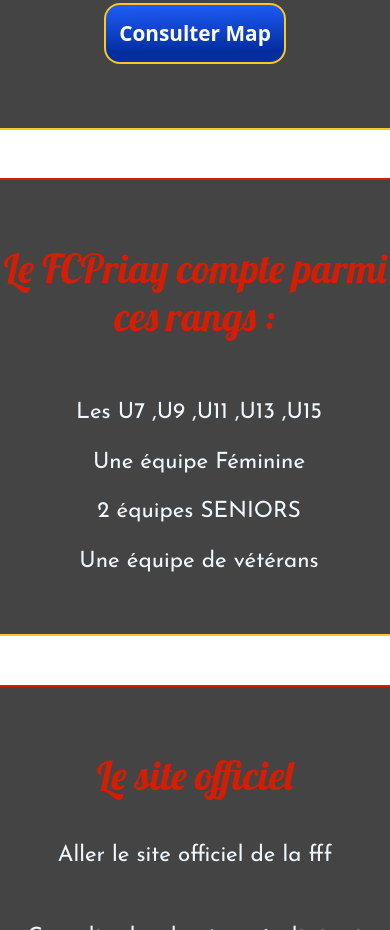
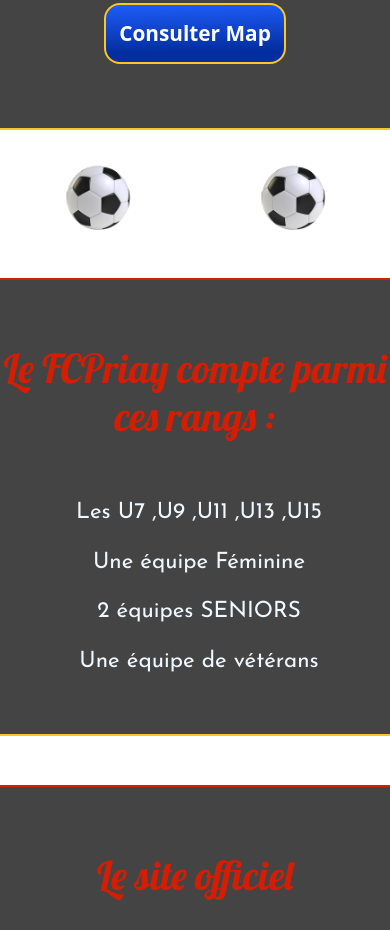
Before and after one commit to Toty-01/priay, a plain HTML site: page index.html in a window 390 px wide. Shown: the part 1790-2720 px from the top of the page. Drawn offline with nearby package versions, Linux system fonts and the light colour scheme; a web font is replaced by a local one.

Commit message:
gsap , balls

```diff
--- a/index.html
+++ b/index.html
@@ -84,12 +84,14 @@
     </div>
 
     <h2
-    class="aos-item text-center"
-    data-aos="fade-up"
-    data-aos-offset="0"
-    data-aos-delay="50"
-    data-aos-duration="3000"
-    data-aos-easing="ease-in-out">Bienvenue sur <span>notre site</span></h2>
+      class="aos-item text-center"
+      data-aos="fade-up"
+      data-aos-offset="0"
+      data-aos-delay="50"
+      data-aos-duration="3000"
+      data-aos-easing="ease-in-out">Bienvenue sur <span>notre site</span>
+    </h2>
+
   </div>
 
   <section>
@@ -124,6 +126,17 @@
       <a href="#map">Consulter Map</a>
     </div>
   </section>
+
+  <div class="balls">
+
+    <div class="gsap-left">
+      <img id="ballgsapLeft" class="ball" src="./pic/ball-img.png" alt="">
+    </div>
+    <div class="gsap">
+      <img id="ballgsap" class="ball" src="./pic/ball-img.png" alt="">
+    </div>
+
+  </div>
 
   <section>
     <div class="main-content text-center mt-5
@@ -315,6 +328,8 @@
 
   </footer>
 
+  <script src="https://cdnjs.cloudflare.com/ajax/libs/gsap/3.11.3/gsap.min.js"></script>
+  <script src="https://cdnjs.cloudflare.com/ajax/libs/gsap/3.11.3/ScrollTrigger.min.js"></script>
   <script src="./aos/aos.js"></script>
   <script src="script.js"></script>
 </body>
--- a/script.js
+++ b/script.js
@@ -55,3 +55,34 @@ function copy(copyId){
 }
 
 AOS.init();
+
+gsap.from("#ballgsap", {
+  scrollTrigger : {
+    scrub : true
+  },
+  rotation:360*4,
+})
+gsap.timeline({
+  scrollTrigger:{
+    trigger: "#ballgsap",
+    pin: true,
+    scrub:0.2,
+    start: 'top top',
+    end:'+=150',
+  }
+ })
+ gsap.from("#ballgsapLeft", {
+  scrollTrigger : {
+    scrub : true
+  },
+  rotation: -360*4,
+})
+gsap.timeline({
+  scrollTrigger:{
+    trigger: "#ballgsapLeft",
+    pin: true,
+    scrub:0.2,
+    start: 'top top',
+    end:'+=150',
+  }
+ })
--- a/style.css
+++ b/style.css
@@ -150,6 +150,9 @@ li {
 }
 .main-content ul {
   margin-left: 0.5rem;
+}
+.gsap, .gsap-left {
+  display: none;
 }
 .marquee-container {
   display: flex;
@@ -804,6 +807,18 @@ footer {
     width: 100%;
     border-radius: 0;
   }
+  .balls {
+    display: flex;
+    justify-content: space-around;
+  }
+  .gsap, .gsap-left {
+    display: flex;
+    overflow: hidden;
+    margin-top: 2rem;
+  }
+  .ball {
+    width: 90px;
+  }
   .title-logo > img {
     width: 12rem;
   }
```
Also changed, not shown: pic/ball-img.png (added).
